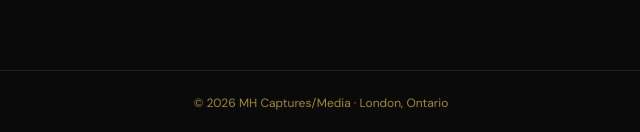
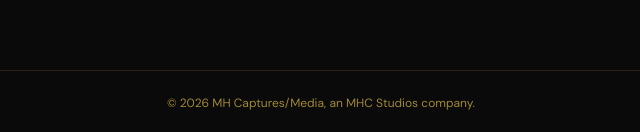
Before and after one commit to davidbrant28-pixel/mh-captures, a website: page public/login.html in a window 1280 px wide. Shown: the part 665-797 px from the top of the page, 319-959 px from the left. Drawn offline with nearby package versions, Linux system fonts and the light colour scheme.

Commit message:
Update login.html

```diff
--- a/public/login.html
+++ b/public/login.html
@@ -87,7 +87,7 @@
   </div>
 </main>
 
-<footer>© 2026 MH Captures/Media · London, Ontario</footer>
+<footer>© 2026 MH Captures/Media, an MHC Studios company.</footer>
 
 <script src="https://cdn.jsdelivr.net/npm/@supabase/supabase-js@2"></script>
 <script>
```
